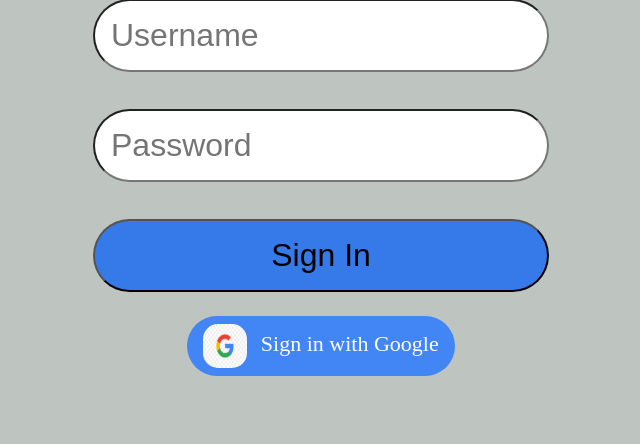
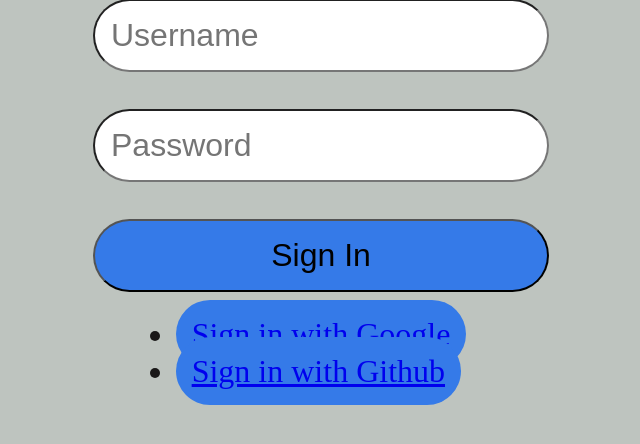
Before and after one commit to codewithdani/Chuck-Norris-Jokes, a Flask app: page /signin in a window 1280 px wide. Shown: the part 131-575 px from the top of the page, without its empty margins (319-959 px from the left). Run offline with Flask 3, Linux system fonts and the light colour scheme.

Commit message:
Enhance login convenience with popular GitHub OAuth integration and removing google image

```diff
--- a/templates/signin.html
+++ b/templates/signin.html
@@ -16,9 +16,9 @@
         <input type="password" name="password" placeholder="Password" required><br><br>
         <input class="btn" type="submit" value="Sign In">
     </form>
-    <a class="google-signin-button" href="{{ url_for('login') }}">
-        <img src="{{ url_for('static', filename='image/google.png') }}" alt="Google Logo">
-        <span>Sign in with Google</span>
-    </a>
+    <ul>
+        <li><a id="show-jokes-btn" href="{{ url_for('login') }}">Sign in with Google</a></li>
+        <li><a id="show-jokes-btn" href="{{ url_for('github_callback') }}">Sign in with Github</a></li>
+    </ul>
 </body>
 </html>
```
